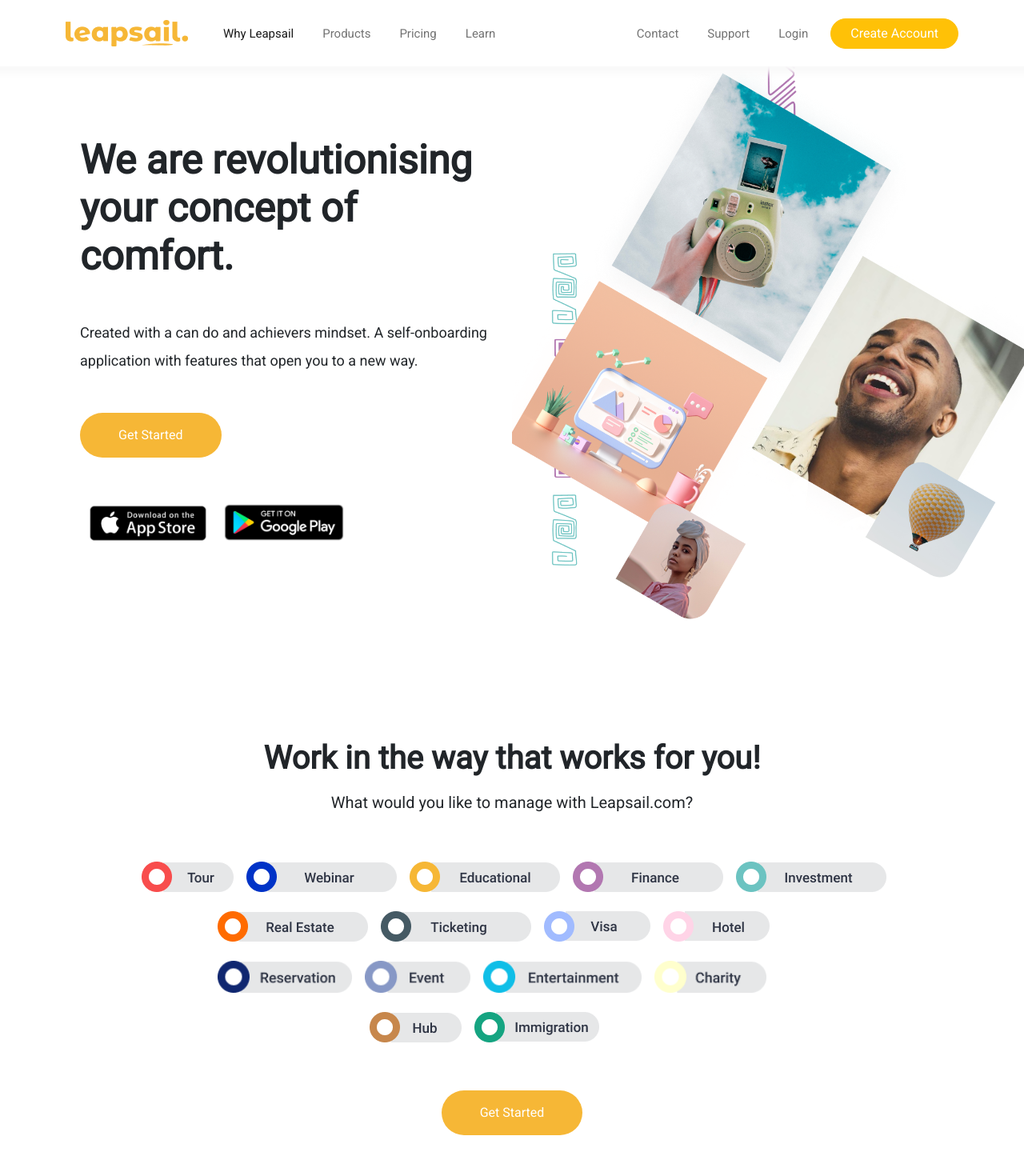
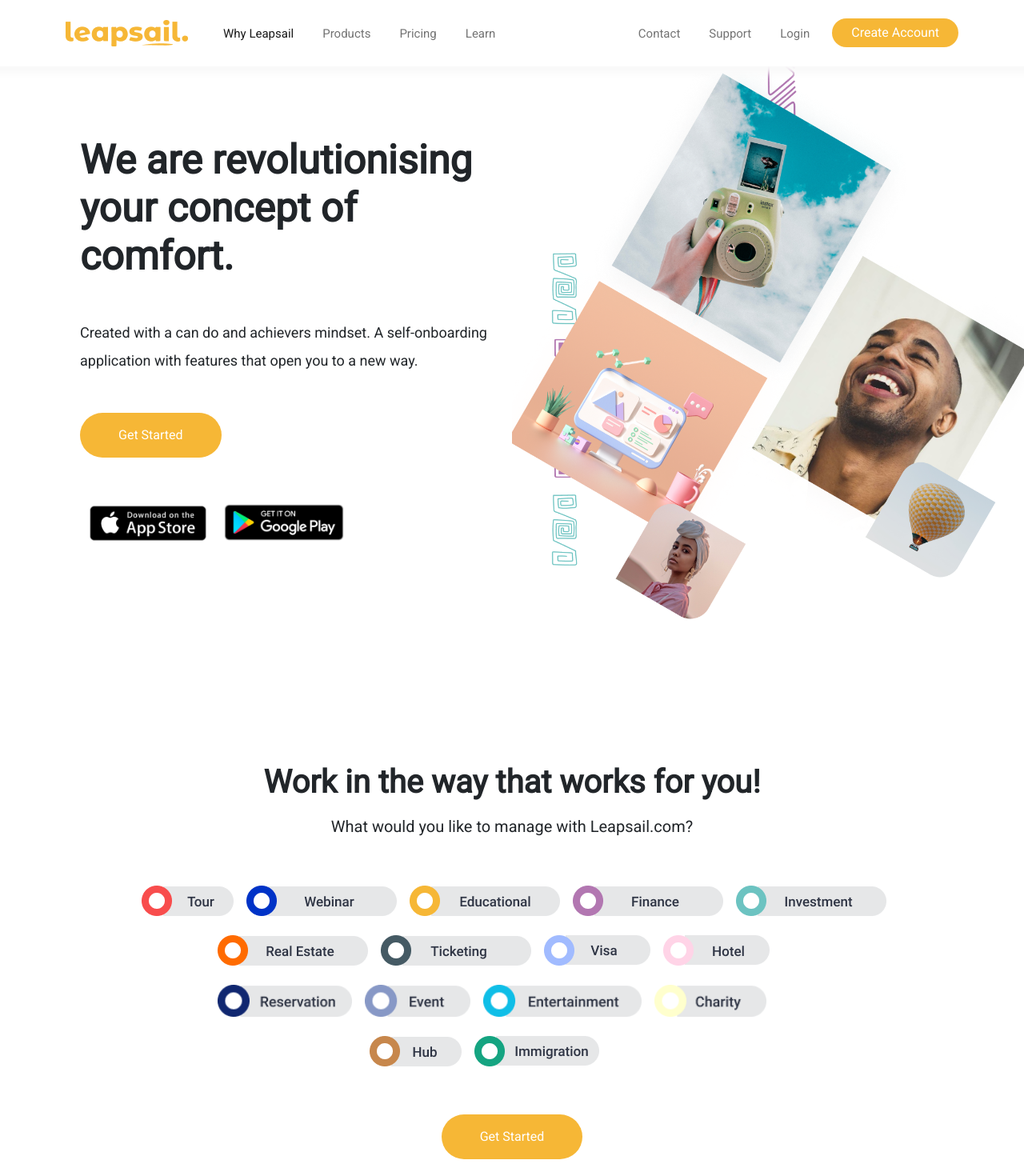
Before and after one commit to overlordrex/leapsail, a React (Create React App) app: page / in a window 1280 px wide. Shown: the top 1470 px of the page at 80% size. Built offline with nearby package versions, Linux system fonts and the light colour scheme.

Commit message:
homepage

```diff
--- a/src/App.css
+++ b/src/App.css
@@ -9,6 +9,18 @@
   height: 100%;
   margin: 0;
   font-family: 'Roboto';
+}
+
+@media (min-width: 992px){
+  .mobile {
+    display: none;
+  }
+}
+
+@media (max-width: 767.98px){
+  .desktop {
+    display: none;
+  }
 }
 
 
@@ -79,7 +91,7 @@
 }
 
 .getstarted {
-  padding: 60px 0px;
+  padding: 90px 0px;
 }
 
 .getstarted h1 {
--- a/src/components/getStarted.js
+++ b/src/components/getStarted.js
@@ -26,7 +26,7 @@
             <h6>What would you like to manage with Leapsail.com?</h6>
           </div>
         </div>
-        <div className="row justify-content-center products">
+        <div className="row justify-content-center products desktop">
           <div className="col-12 col-md-10 col-xxl-9">
             <div className="d-flex flex-row mt-5">
               <img src={tour} alt="tours" title="Tours" className="img-fluid me-3" />
@@ -37,7 +37,7 @@
             </div>
           </div>
         </div>
-        <div className="row justify-content-center products">
+        <div className="row justify-content-center products desktop">
           <div className="col-12 col-md-8 col-xxl-7">
             <div className="d-flex flex-row mt-4">
               <img src={estate} alt="estate" title="Estate" className="img-fluid me-3" />
@@ -48,7 +48,7 @@
             </div>
           </div>
         </div>
-        <div className="row justify-content-center products">
+        <div className="row justify-content-center products desktop">
           <div className="col-12 col-md-8 col-xxl-7">
             <div className="d-flex flex-row mt-4">
               <img src={reservation} alt="reservation" title="Reservation" className="img-fluid me-3" style={{height: "40px"}} />
@@ -58,7 +58,7 @@
             </div>
           </div>
         </div>
-        <div className="row justify-content-center products">
+        <div className="row justify-content-center products desktop">
           <div className="col-12 col-md-4 col-xxl-3">
             <div className="d-flex flex-row mt-4">
               <img src={hub} alt="hub" title="Hub" className="img-fluid me-3" />
--- a/src/components/navBar.js
+++ b/src/components/navBar.js
@@ -41,7 +41,7 @@
                   <Link className="nav-link" to="/">Login</Link>
                 </li>
                 <li className='nav-item'>
-                  <a className='btn btn-warning text-white px-4 rounded-pill' href="/">Create Account</a>
+                  <a className='btn brand-bg text-white px-4 rounded-pill' href="/">Create Account</a>
                 </li>
               </ul>
             </div>
```
